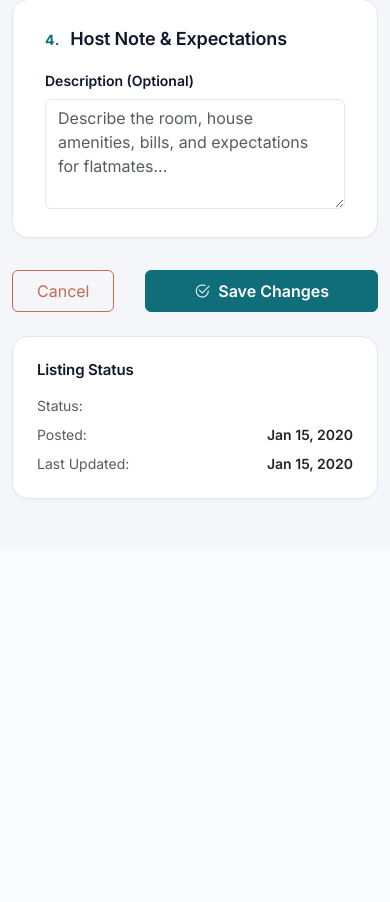
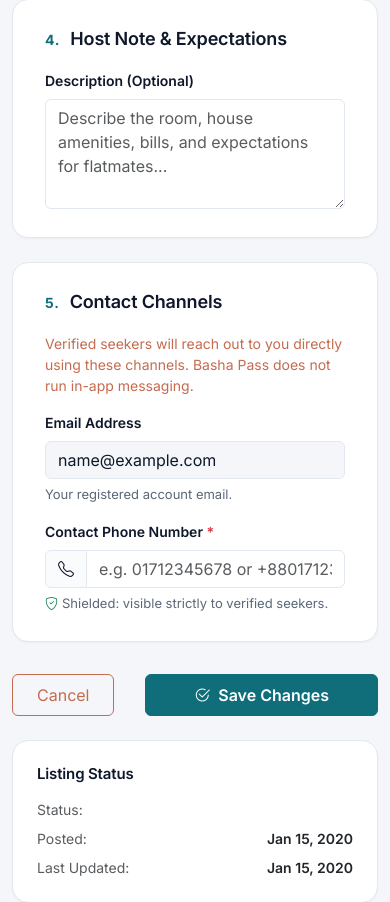
Before and after one commit to monowar-hossain-bs23/e2e-project, a Django app: template templates/listings/edit.html in a window 390 px wide. Shown: the part 1984-2886 px from the top of the page. Before the commit the page ends 2484 px from the top, so only its background shows below. Run offline with Django 5.2, Linux system fonts and the light colour scheme; tables that the repository leaves empty hold one stand-in row (values such as "Sample post"); the template is opened without the code that fills it: values that come from a table or form of the project are taken from there, most other values are stand-ins (such as "Sample title", 1, 10 or a date in 2020); grey boxes marked "Sample" are stand-in pictures; data that the repository does not hold is empty; some libraries are stand-ins or nearby versions.

Commit message:
feat(listings): collect and display contact phone number on listings

```diff
--- a/apps/listings/forms.py
+++ b/apps/listings/forms.py
@@ -16,7 +16,10 @@ from apps.listings.constants import (
 )
 from apps.listings.models import Listing
 from apps.listings.services.storage import ListingPhotoStorageService
-from apps.listings.validators import validate_kind_and_rent_unit
+from apps.listings.validators import (
+    validate_kind_and_rent_unit,
+    validate_phone_number,
+)
 from apps.passports.validators import DHAKA_SUB_AREAS
 
 
@@ -71,6 +74,23 @@ class ListingCreationForm(forms.ModelForm):
             "Landscape (4:3 or 16:9) recommended."
         ),
     )
+    phone_number = forms.CharField(
+        label=_("Contact Phone Number"),
+        max_length=20,
+        required=False,
+        widget=forms.TextInput(
+            attrs={
+                "class": "form-control",
+                "placeholder": "e.g. 01712345678 or +8801712345678",
+                "autocomplete": "tel",
+                "required": "required",
+            }
+        ),
+        help_text=_(
+            "Shielded by ConsentService: only verified flat seekers can view "
+            "this phone number. Anonymous visitors cannot see it."
+        ),
+    )
 
     class Meta:
         model = Listing
@@ -110,6 +130,19 @@ class ListingCreationForm(forms.ModelForm):
             "pref_smoking": forms.Select(attrs={"class": "form-select"}),
             "pref_sleep": forms.Select(attrs={"class": "form-select"}),
         }
+
+    def __init__(self, *args: Any, user: Any = None, **kwargs: Any) -> None:
+        self.user = user
+        super().__init__(*args, **kwargs)
+        if self.user and getattr(self.user, "phone_number", None):
+            self.fields["phone_number"].initial = self.user.phone_number
+
+    def clean_phone_number(self) -> str:
+        """Validate phone format and fallback to user's saved phone if blank."""
+        raw = self.cleaned_data.get("phone_number", "").strip()
+        if not raw and self.user and getattr(self.user, "phone_number", None):
+            raw = self.user.phone_number
+        return validate_phone_number(raw)
 
     def clean_photos(self) -> list[Any]:
         """Validate photo batch count and byte integrity."""
@@ -165,6 +198,23 @@ class ListingEditForm(forms.ModelForm):
         required=False,
         help_text=_(f"Add additional photos (up to {MAX_LISTING_PHOTOS} total)."),
     )
+    phone_number = forms.CharField(
+        label=_("Contact Phone Number"),
+        max_length=20,
+        required=False,
+        widget=forms.TextInput(
+            attrs={
+                "class": "form-control",
+                "placeholder": "e.g. 01712345678 or +8801712345678",
+                "autocomplete": "tel",
+                "required": "required",
+            }
+        ),
+        help_text=_(
+            "Shielded by ConsentService: only verified flat seekers can view "
+            "this phone number. Anonymous visitors cannot see it."
+        ),
+    )
 
     class Meta:
         model = Listing
@@ -207,6 +257,18 @@ class ListingEditForm(forms.ModelForm):
         if self.instance and self.instance.pk:
             if self.instance.pref_occupation:
                 self.fields["pref_occupation"].initial = self.instance.pref_occupation
+            author_user = getattr(getattr(self.instance, "author", None), "user", None)
+            if author_user and getattr(author_user, "phone_number", None):
+                self.fields["phone_number"].initial = author_user.phone_number
+
+    def clean_phone_number(self) -> str:
+        """Validate phone format and fallback to author's saved phone if blank."""
+        raw = self.cleaned_data.get("phone_number", "").strip()
+        if not raw and self.instance and self.instance.pk:
+            author_user = getattr(getattr(self.instance, "author", None), "user", None)
+            if author_user and getattr(author_user, "phone_number", None):
+                raw = author_user.phone_number
+        return validate_phone_number(raw)
 
     def clean_new_photos(self) -> list[Any]:
         """Validate newly added photos against maximum limit and magic bytes."""
--- a/apps/listings/validators.py
+++ b/apps/listings/validators.py
@@ -1,4 +1,6 @@
 """Validators for Listing domain invariants and inputs."""
+
+import re
 
 from django.core.exceptions import ValidationError
 from django.utils.translation import gettext_lazy as _
@@ -20,6 +22,7 @@ __all__ = [
     "validate_kind_and_rent_unit",
     "validate_pref_occupations",
     "validate_listing_body",
+    "validate_phone_number",
 ]
 
 
@@ -72,3 +75,24 @@ def validate_listing_body(value: str | None) -> None:
         raise ValidationError(
             _(f"Listing notes cannot exceed {MAX_BODY_LENGTH} characters.")
         )
+
+
+def validate_phone_number(value: str) -> str:
+    """Validate phone number format for contact revelation.
+
+    Accepts Bangladeshi mobile numbers (e.g. 01712345678, +8801712345678,
+    8801712345678) or international phone numbers (+[country code]...).
+    Returns the sanitized phone string.
+    """
+    if not value or not str(value).strip():
+        raise ValidationError(_("Contact phone number is required."))
+
+    cleaned = re.sub(r"[\s\-()]", "", str(value).strip())
+    if not re.match(r"^(\+?8801[3-9]\d{8}|01[3-9]\d{8}|\+?[1-9]\d{9,14})$", cleaned):
+        raise ValidationError(
+            _(
+                "Please enter a valid phone number "
+                "(e.g., 01712345678 or +8801712345678)."
+            )
+        )
+    return cleaned
--- a/static/css/listings.css
+++ b/static/css/listings.css
@@ -865,6 +865,20 @@
   background-color: var(--bp-primary-soft);
   color: var(--bp-primary);
 }
+.bp-contact-row--disabled {
+  opacity: 0.8;
+  background: var(--bp-canvas);
+  cursor: default;
+}
+.bp-contact-row--disabled:hover {
+  border-color: var(--bp-border);
+  background-color: var(--bp-canvas);
+  color: var(--bp-ink);
+}
+.bp-contact-row--disabled .bp-contact-icon {
+  background: var(--bp-border);
+  color: var(--bp-muted);
+}
 .bp-contact-icon {
   width: 36px;
   height: 36px;
--- a/templates/listings/edit.html
+++ b/templates/listings/edit.html
@@ -197,6 +197,44 @@
             </div>
           </section>
 
+          <!-- Contact Details Card -->
+          <section class="bp-section-card">
+            <div class="bp-section-head">
+              <span class="bp-section-num">5.</span>
+              <h2 class="bp-section-title">Contact Channels</h2>
+            </div>
+            <p class="text-secondary small mb-3">
+              Verified seekers will reach out to you directly using these channels. Basha Pass does not run in-app messaging.
+            </p>
+
+            <div class="row g-3">
+              <div class="col-md-6">
+                <label class="bp-label">Email Address</label>
+                <input type="text" class="form-control" value="{{ object.author.user.email }}" readonly disabled style="background-color: var(--bp-canvas);">
+                <p class="bp-help">Your registered account email.</p>
+              </div>
+
+              <div class="col-md-6">
+                <label for="id_phone_number" class="bp-label">
+                  Contact Phone Number <span class="text-danger">*</span>
+                </label>
+                <div class="input-group">
+                  <span class="input-group-text" style="background: var(--bp-surface); border-color: var(--bp-border);">
+                    <i class="bi bi-telephone"></i>
+                  </span>
+                  {{ form.phone_number }}
+                </div>
+                {% if form.phone_number.errors %}
+                  <div class="text-danger small mt-1">{{ form.phone_number.errors.0 }}</div>
+                {% else %}
+                  <p class="bp-help">
+                    <i class="bi bi-shield-check text-success me-1"></i>Shielded: visible strictly to verified seekers.
+                  </p>
+                {% endif %}
+              </div>
+            </div>
+          </section>
+
           <!-- Form Actions -->
           <div class="d-flex align-items-center justify-content-between gap-3 pt-2">
             <a href="{% url 'listing_mine' %}" class="btn btn-outline-secondary px-4 py-2">
```
Also changed, not shown: apps/listings/views.py (+18 -1 lines), static/js/listing-detail.js (+17 -0 lines), templates/listings/create.html (+38 -0 lines), templates/listings/detail.html (+31 -13 lines), tests/test_listings/test_feed_views.py (+47 -0 lines), tests/test_listings/test_views.py (+88 -0 lines).
